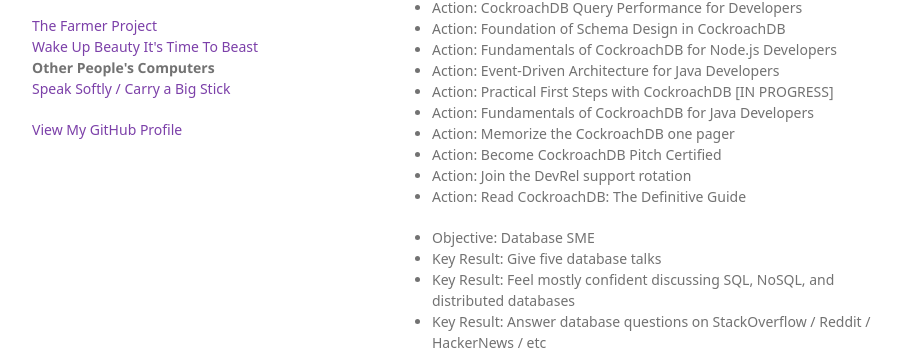
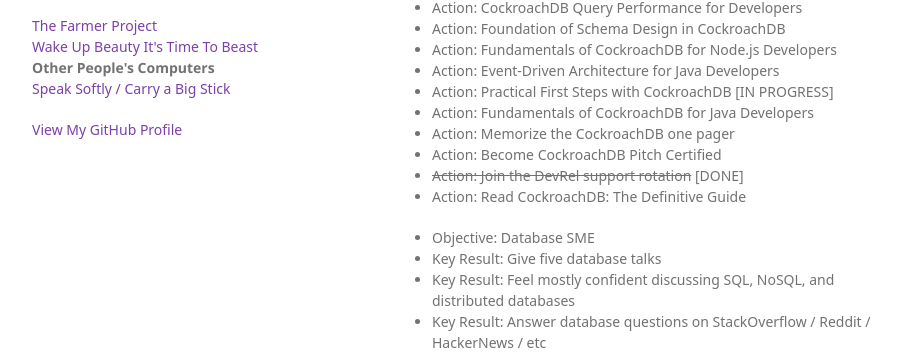
Before and after one commit to rainleander/rainleander.github.io, a Jekyll site: the page other-peoples-computers.html, which Jekyll copies as it is, in a window 1280 px wide and 900 px high, scrolled down 738 px. Shown: the part 94-450 px from the top of the window, without its empty margins (178-1083 px from the left). Built offline with Jekyll 4.4.1, drawn with Linux system fonts in a browser that asks for light colours; some web fonts are replaced.

Commit message:
Update other-peoples-computers.html

```diff
--- a/other-peoples-computers.html
+++ b/other-peoples-computers.html
@@ -57,7 +57,7 @@
         <li>Action: Fundamentals of CockroachDB for Java Developers</li>
         <li>Action: Memorize the CockroachDB one pager</li>
         <li>Action: Become CockroachDB Pitch Certified</li>
-        <li>Action: Join the DevRel support rotation</li>
+        <li><strike>Action: Join the DevRel support rotation</strike> [DONE]</li>
         <li>Action: Read CockroachDB: The Definitive Guide</li></ul>
 
       <ul><li>Objective: Database SME</li>
```
